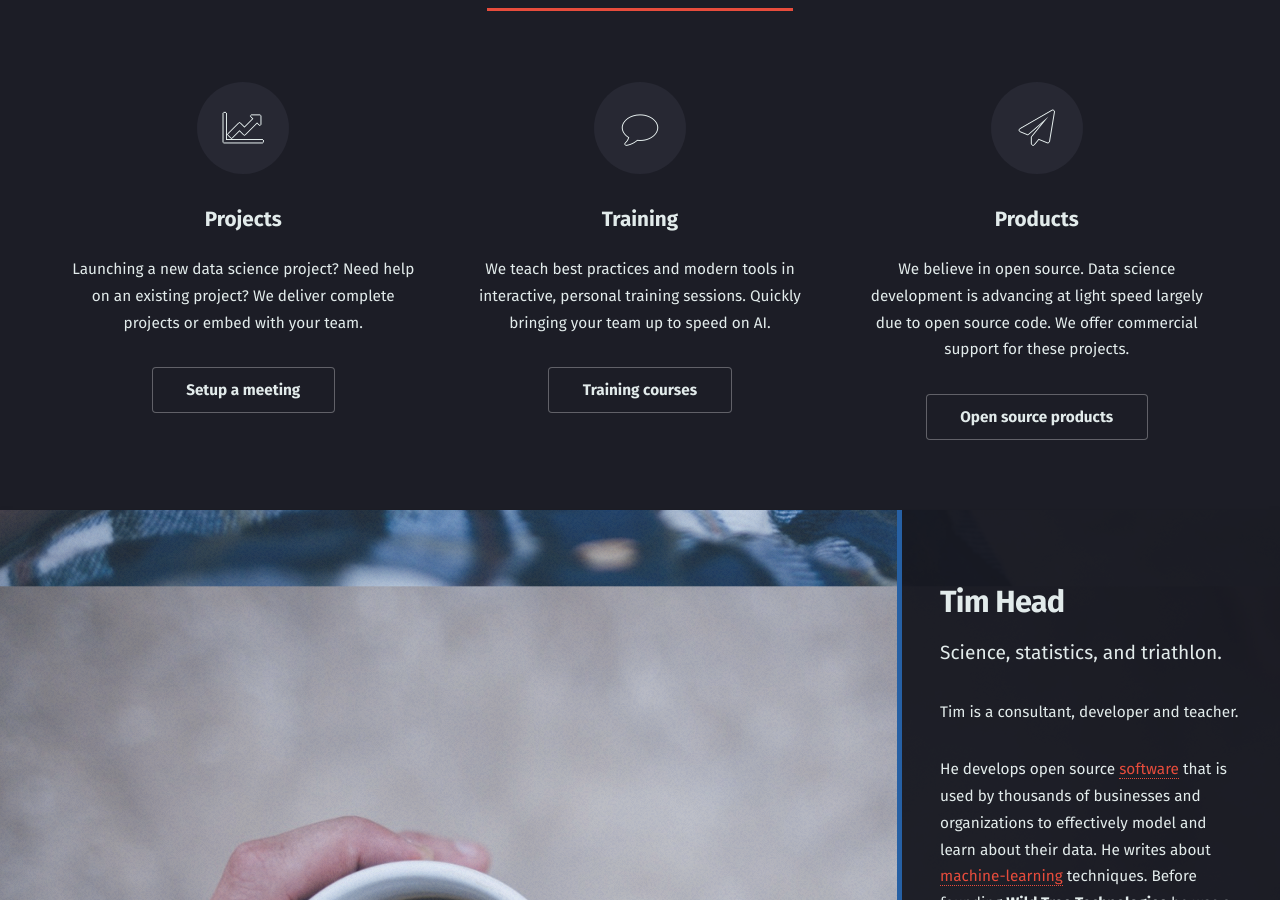
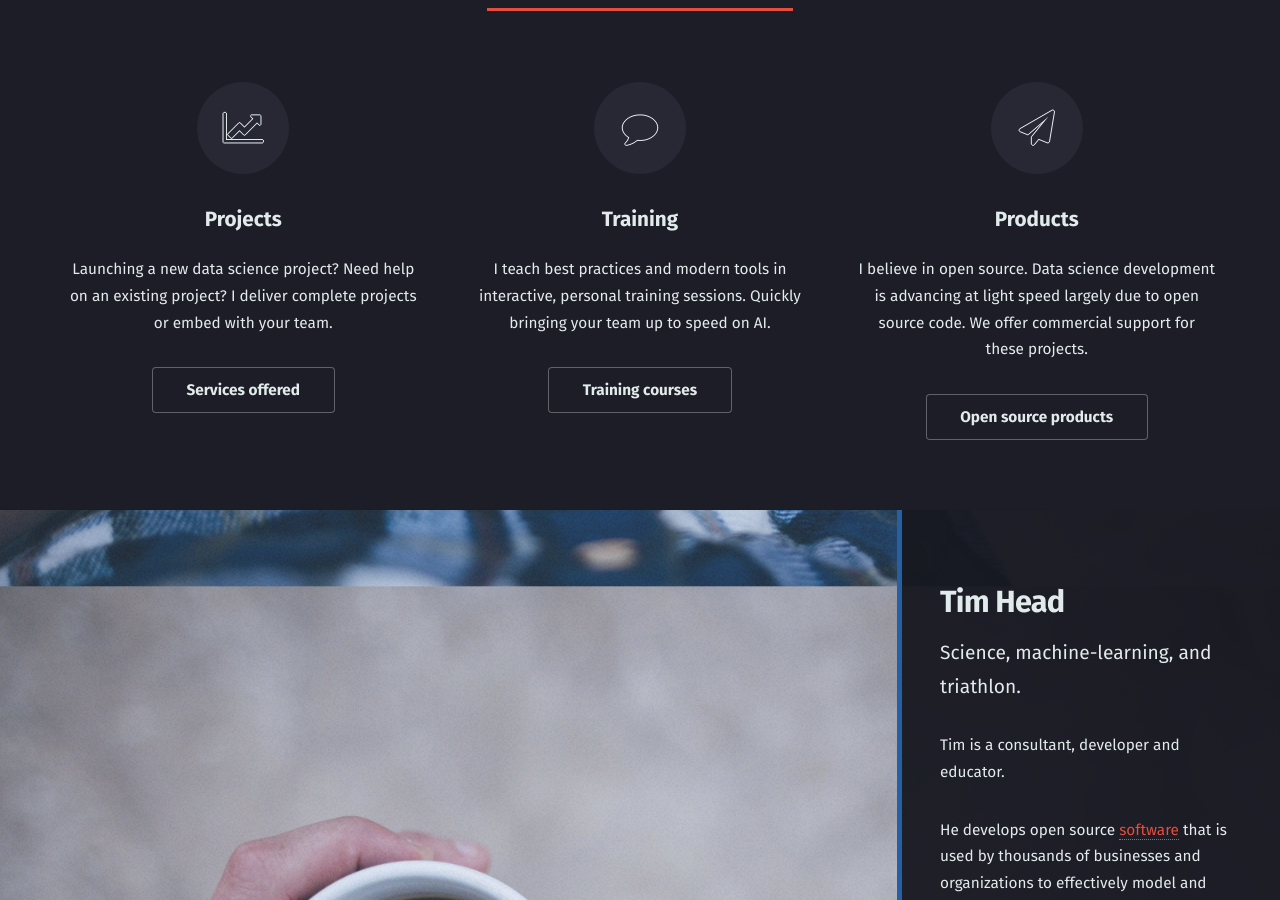
Before and after one commit to wildtreetech/wildtreetech.github.io, a Jekyll site: the page built from index.html, in a window 1280 px wide and 900 px high, scrolled down 2029 px. Built offline with Jekyll 4.4.1, drawn with Linux system fonts in a browser that asks for light colours; some of the changed text lies outside the part shown.

Commit message:
Services

```diff
--- a/index.html
+++ b/index.html
@@ -64,10 +64,10 @@ level training courses to individuals and corporate clients.
 					</a>
 					<h3><a href="#contact">Projects</a></h3>
 					<p>Launching a new data science project? Need help on an existing project?
-                    We deliver complete projects or embed with your team.
+                    I deliver complete projects or embed with your team.
            </p>
            <ul class="actions">
-             <li><a href="#contact" class="button">Setup a meeting</a></li>
+             <li><a href="/services/" class="button">Services offered</a></li>
            </ul>
 				</section>
 				<section class="4u 6u$(medium) 12u$(xsmall)">
@@ -75,7 +75,7 @@ level training courses to individuals and corporate clients.
 						<span class="label">Training</span>
 					</a>
 					<h3><a href="#contact">Training</a></h3>
-					<p>We teach best practices and modern tools in interactive,
+					<p>I teach best practices and modern tools in interactive,
                         personal training sessions. Quickly bringing your team
                         up to speed on AI.
 					</p>
@@ -88,7 +88,7 @@ level training courses to individuals and corporate clients.
 						<span class="label">Products</span>
 					</a>
 					<h3><a href="training/">Products</a></h3>
-					<p>We believe in open source. Data science development is
+					<p>I believe in open source. Data science development is
                         advancing at light speed largely due to open source code.
                         We offer commercial support for these projects.
 					</p>
@@ -108,17 +108,19 @@ level training courses to individuals and corporate clients.
 	<div class="content" style="overflow-y: auto">
 		<header>
 			<h2>Tim Head</h2>
-			<p>Science, statistics, and triathlon.</p>
+			<p>Science, machine-learning, and triathlon.</p>
 		</header>
-		<p>Tim is a consultant, developer and teacher.</p>
+		<p>Tim is a consultant, developer and educator.</p>
 
 		<p>He develops
 			open source <a href="https://github.com/betatim">software</a>
 			that is used by thousands of businesses and
 			organizations to effectively model and learn about their data.
-			He writes about
-			<a href="https://betatim.github.io/">machine-learning</a> techniques.
-			Before founding <strong>Wild Tree Technologies</strong> he was
+			He created <a href="https://github.com/scikit-optimize/scikit-optimize">scikit-optimize</a>,
+            a blackbox optimisation toolkit and maintains
+			<a href="https://mybinder.org">mybinder.org</a>, a data-science
+            platform.
+			Before founding <strong>Wild Tree Tech</strong> he was
 			a scientist at <a href="//home.cern">CERN</a>
 			leading small teams to innovate on pattern reconstruction,
 			allowing CERN to process data at an unprecedented rate.
--- a/training/index.html
+++ b/training/index.html
@@ -18,7 +18,7 @@ layout: default
         <section id="content">
           <span class="image fit"><img src="/images/training-board.jpg" alt="" /></span>
           <h3>Passing on our knowledge</h3>
-          <p><strong>Wild Tree Technologies</strong> offers
+          <p><strong>Wild Tree Tech</strong> offers
             custom training on data science, data engineering, and artificial intelligence.
             The training courses are highly interactive,
             tailored to the participants and strictly limited to ten people per course.
```
Also changed, not shown: services/index.html (added, +87 -0 lines).
